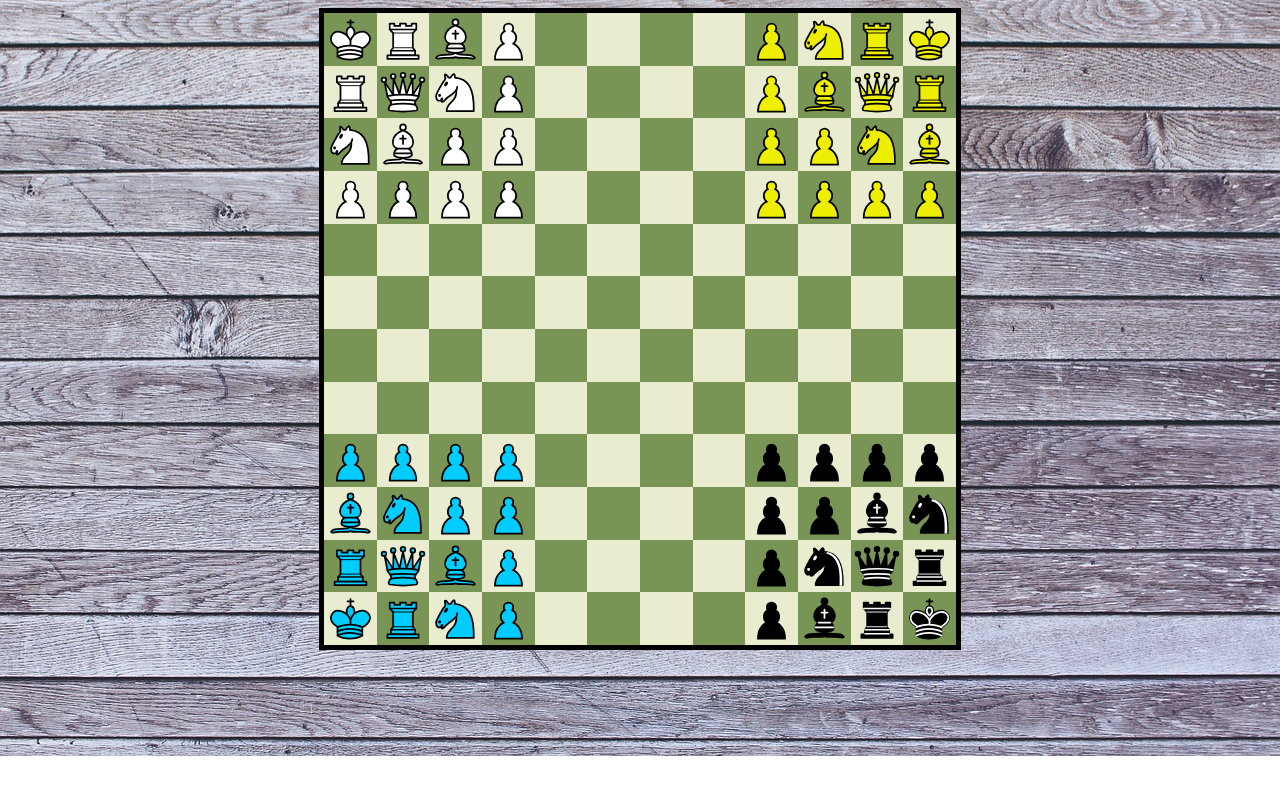
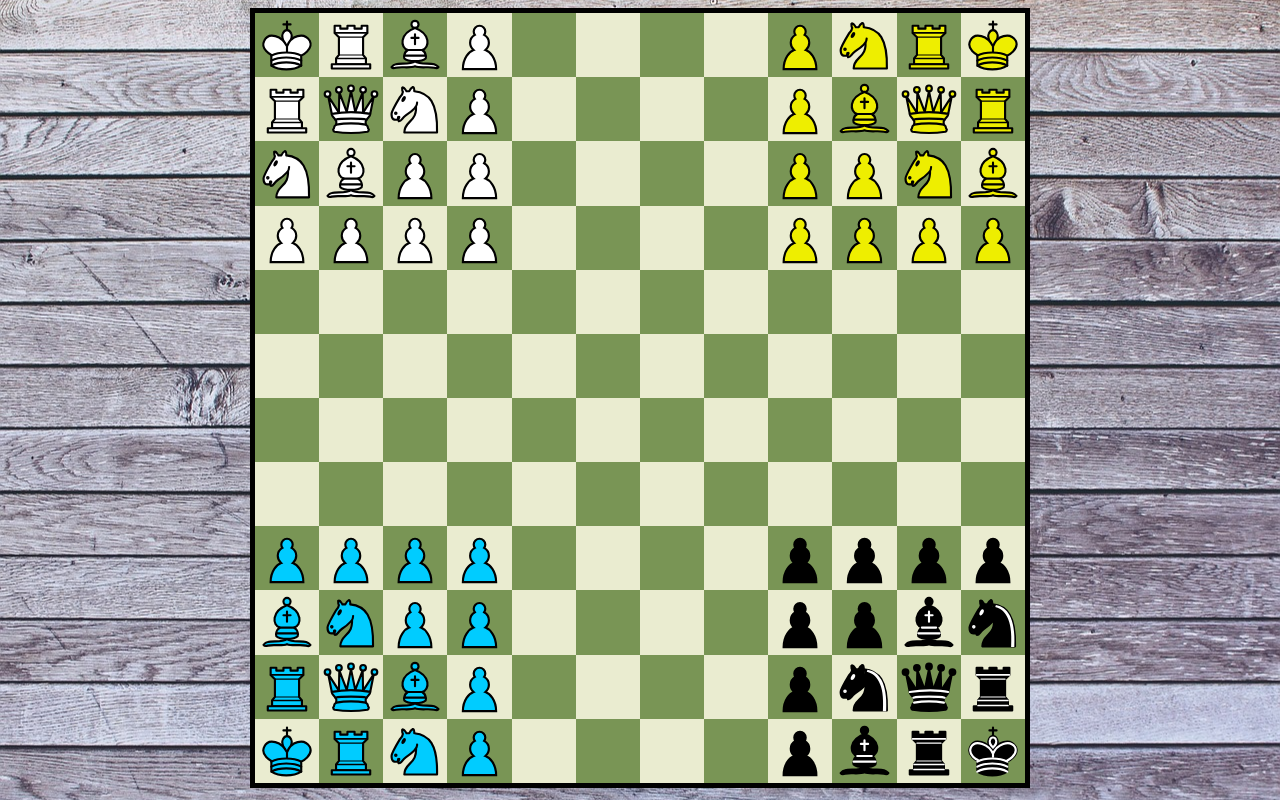
Before and after one commit to Ohwerholen/4-player-chess-tbz, a website: page frontend/src/board.html in a window 1280 px wide. Drawn offline with Linux system fonts and the light colour scheme.

Commit message:
Boardscaler

```diff
--- a/frontend/src/board.html
+++ b/frontend/src/board.html
@@ -6,14 +6,9 @@
   <meta name="viewport" content="width=device-width, initial-scale=1" />
   <title>Board</title>
   <link href="css/board.css" rel="stylesheet" />
-  <script src="./js/boardscaler.js"></script>
 </head>
 
-<style>
-  .chess-board {
-    width: 50%;
-  }
-</style>
+
 
 <body>
   <span>
@@ -174,6 +169,7 @@
       <li><img src="/img/rook-b.svg" alt="" draggable="true"></li>
       <li><img src="/img/king-b.svg" alt="" draggable="true"></li>
     </ul>
+    <script src="./js/boardscaler.js"></script>
     <script src="/js/board.js"></script>
   </span>
 
--- a/frontend/src/js/board.js
+++ b/frontend/src/js/board.js
@@ -20,6 +20,10 @@
 
   function handleDragEnd() {
     const { tile, piece } = this.ctx;
+    const priorPiece = tile.querySelector('*');
+
+    if (priorPiece !== null)
+      priorPiece.remove();
 
     piece.remove();
     tile.appendChild(piece);
--- a/frontend/src/js/boardscaler.js
+++ b/frontend/src/js/boardscaler.js
@@ -3,6 +3,6 @@ let width = window.innerWidth;
 let height = window.innerHeight;
 let chessboard = document.querySelector("chess-board");
 
-const size = Math.min(width, height);
+const size = Math.min(width, height) - 30;
 
-chessboard.style.width = size;
+document.querySelector(".chess-board").style.width = `${size}px`;
```
